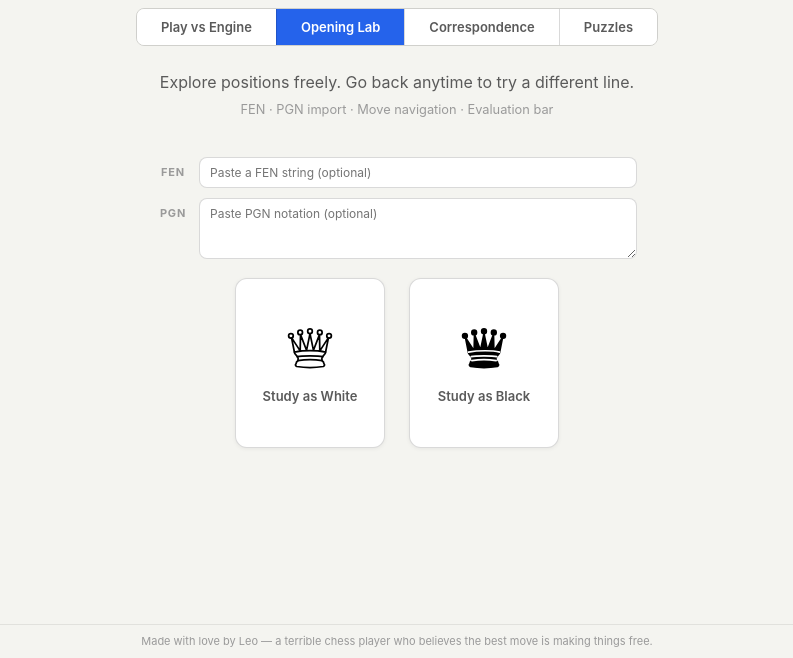
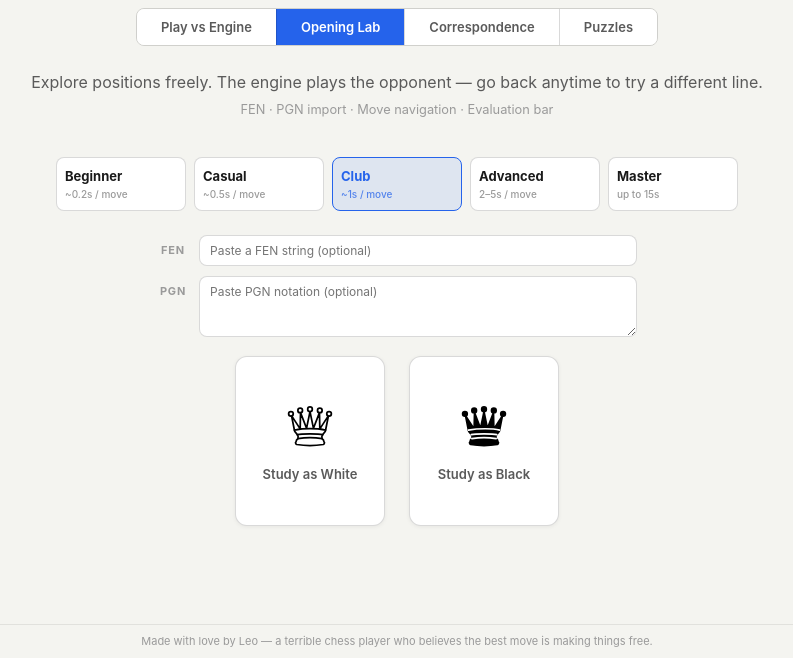
Before and after one commit to magazle/chess-assistant, a plain HTML site: page index.html in a window 1280 px wide. Both pictures are taken after a click on the button "Opening Lab". Shown: the part 142-800 px from the top of the page, without its empty margins (243-1036 px from the left). Drawn offline with nearby package versions, Linux system fonts and the light colour scheme.

Commit message:
Update index.html

```diff
--- a/index.html
+++ b/index.html
@@ -60,8 +60,16 @@
 
       <!-- ── Opening Lab ── -->
       <div id="panel-lab" class="tab-panel" style="display:none">
-        <p>Explore positions freely. Go back anytime to try a different line.</p>
+        <p>Explore positions freely. The engine plays the opponent — go back anytime to try a different line.</p>
         <small>FEN · PGN import · Move navigation · Evaluation bar</small>
+
+        <div class="diff-grid">
+          <button class="diff-btn" data-level="beginner" onclick="setDifficulty('beginner')"><span class="diff-name">Beginner</span><span class="diff-time">~0.2s / move</span></button>
+          <button class="diff-btn" data-level="casual" onclick="setDifficulty('casual')"><span class="diff-name">Casual</span><span class="diff-time">~0.5s / move</span></button>
+          <button class="diff-btn active" data-level="club" onclick="setDifficulty('club')"><span class="diff-name">Club</span><span class="diff-time">~1s / move</span></button>
+          <button class="diff-btn" data-level="advanced" onclick="setDifficulty('advanced')"><span class="diff-name">Advanced</span><span class="diff-time">2–5s / move</span></button>
+          <button class="diff-btn" data-level="master" onclick="setDifficulty('master')"><span class="diff-name">Master</span><span class="diff-time">up to 15s</span></button>
+        </div>
 
         <div class="import-block">
           <div class="import-row">
@@ -90,6 +98,14 @@
       <div id="panel-correspondence" class="tab-panel" style="display:none">
         <p>The engine plays your pieces. You move the opponent's.</p>
         <small>Load a game via PGN to set up the position, or start fresh.</small>
+
+        <div class="diff-grid">
+          <button class="diff-btn" data-level="beginner" onclick="setDifficulty('beginner')"><span class="diff-name">Beginner</span><span class="diff-time">~0.2s / move</span></button>
+          <button class="diff-btn" data-level="casual" onclick="setDifficulty('casual')"><span class="diff-name">Casual</span><span class="diff-time">~0.5s / move</span></button>
+          <button class="diff-btn active" data-level="club" onclick="setDifficulty('club')"><span class="diff-name">Club</span><span class="diff-time">~1s / move</span></button>
+          <button class="diff-btn" data-level="advanced" onclick="setDifficulty('advanced')"><span class="diff-name">Advanced</span><span class="diff-time">2–5s / move</span></button>
+          <button class="diff-btn" data-level="master" onclick="setDifficulty('master')"><span class="diff-name">Master</span><span class="diff-time">up to 15s</span></button>
+        </div>
 
         <div class="import-block">
           <div class="import-row">
```
